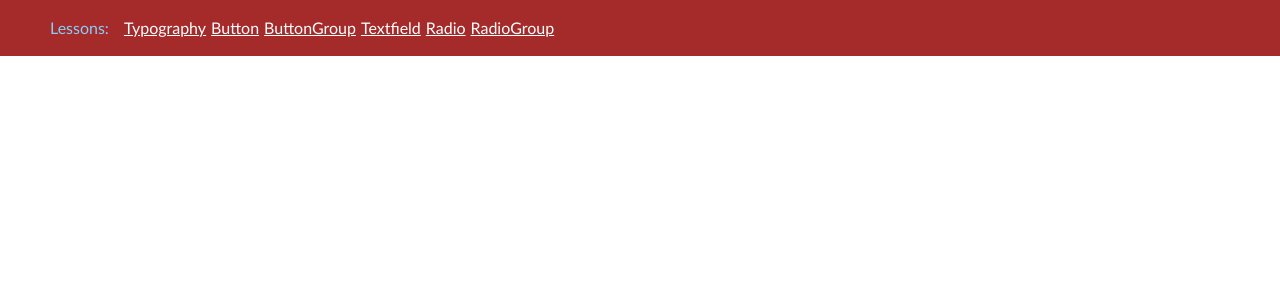
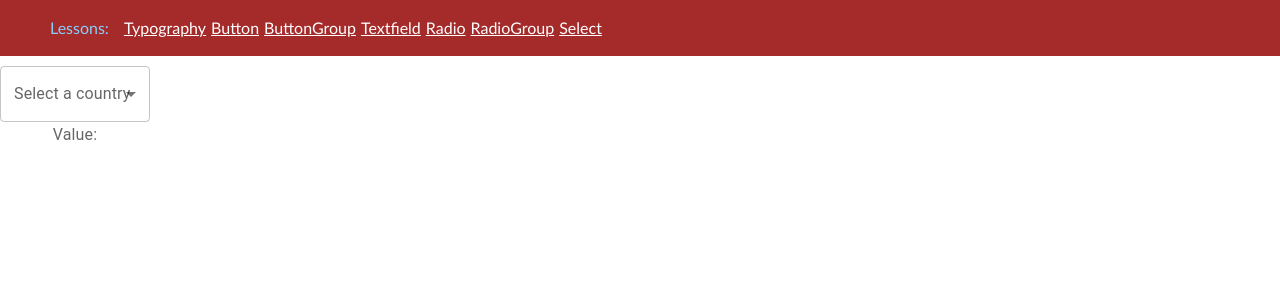
Before and after one commit to Halil-KAPLAN/material-example_react, a React (Vite) app: page /select in a window 1280 px wide. Shown: the top 300 px of the page. Built offline with nearby package versions, Linux system fonts and the light colour scheme.

Commit message:
Added Select

```diff
--- a/src/App.tsx
+++ b/src/App.tsx
@@ -9,8 +9,8 @@ function App() {
     <BrowserRouter>
       <Navbar />
       <Routes>
-        {routeList.map(({ path, element }) => (
-          <Route path={path} element={element}></Route>
+        {routeList.map(({ path, element }, i) => (
+          <Route path={path} element={element} key={i}></Route>
         ))}
       </Routes>
     </BrowserRouter>
--- /dev/null
+++ b/src/components/Lessons/LessonSelect.tsx
@@ -0,0 +1,26 @@
+import React, { useState } from "react";
+import { Box, FormLabel, MenuItem, TextField } from "@mui/material";
+
+const LessonSelect = () => {
+  const [value, setValue] = useState("");
+  return (
+    <Box width="150px">
+      <TextField
+        select
+        label="Select a country"
+        fullWidth
+        value={value}
+        onChange={(e: React.ChangeEvent<HTMLInputElement>) => {
+          setValue(e.target.value);
+        }}
+      >
+        <MenuItem value="tr">Türkiye</MenuItem>
+        <MenuItem value="us">USA</MenuItem>
+        <MenuItem value="ru">Russia</MenuItem>
+      </TextField>
+      <FormLabel>Value: {value}</FormLabel>
+    </Box>
+  );
+};
+
+export default LessonSelect;
--- a/src/components/Lessons/index.ts
+++ b/src/components/Lessons/index.ts
@@ -4,6 +4,7 @@ import LessonButtonGroup from "./LessonButtonGroup";
 import LessonTextfield from "./LessonTextfield";
 import LessonRadioGroup from "./LessonRadioGroup";
 import LessonRadio from "./LessonRadio";
+import LessonSelect from "./LessonSelect";
 
 export {
   LessonTypography,
@@ -12,4 +13,5 @@ export {
   LessonTextfield,
   LessonRadioGroup,
   LessonRadio,
+  LessonSelect,
 };
--- a/src/components/Navbar.tsx
+++ b/src/components/Navbar.tsx
@@ -10,7 +10,12 @@ const Navbar = () => {
         </Link>
         <div className="mainLink">
           {routeList.map(
-            ({ name, path }) => name !== "Home" && <Link to={path}>{name}</Link>
+            ({ name, path }, i) =>
+              name !== "Home" && (
+                <Link to={path} key={i}>
+                  {name}
+                </Link>
+              )
           )}
         </div>
       </div>
--- a/src/components/helpers/routeList.tsx
+++ b/src/components/helpers/routeList.tsx
@@ -4,6 +4,7 @@ import {
   LessonButtonGroup,
   LessonRadio,
   LessonRadioGroup,
+  LessonSelect,
   LessonTextfield,
   LessonTypography,
 } from "../Lessons";
@@ -22,6 +23,7 @@ const routeList: RouteList[] = [
   { name: "Textfield", path: "/textfield", element: <LessonTextfield /> },
   { name: "Radio", path: "/radio", element: <LessonRadio /> },
   { name: "RadioGroup", path: "/radioGroup", element: <LessonRadioGroup /> },
+  { name: "Select", path: "/select", element: <LessonSelect /> },
 ];
 
 export default routeList;
```
